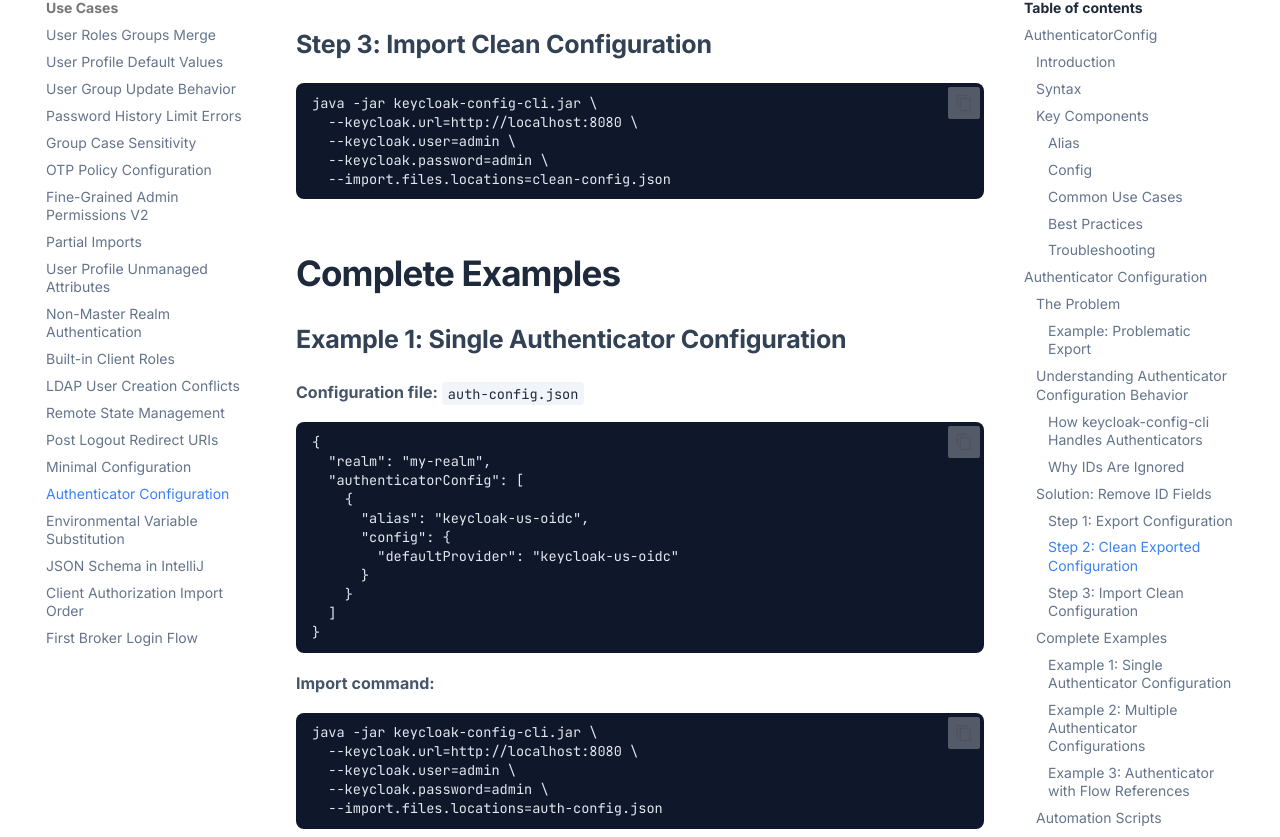
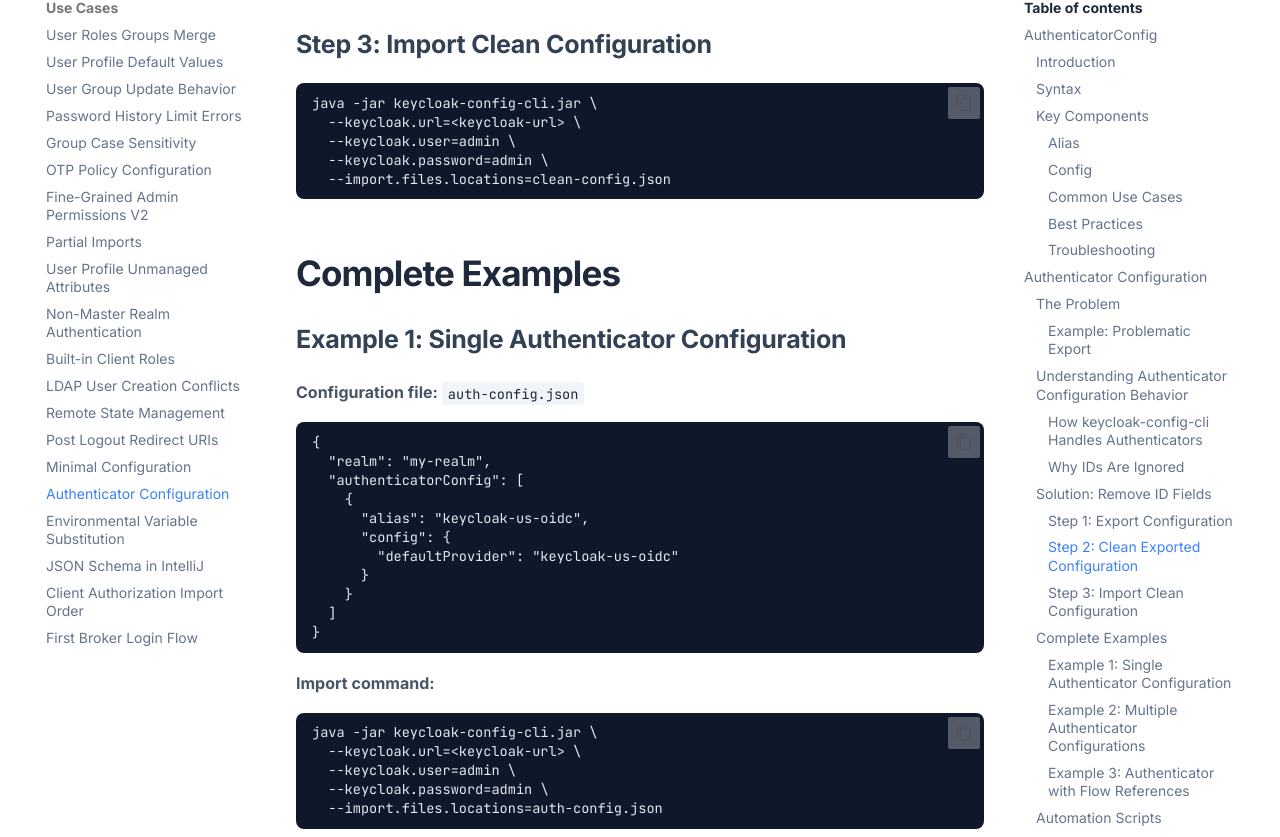
Before and after one commit to adorsys/keycloak-config-cli, an MkDocs documentation site: the page built from docs/config/authorization-config-import.md, in a window 1280 px wide and 1400 px high, scrolled down 4773 px. Shown: the part 147-984 px from the top of the window. Built offline with MkDocs 1.6.1 and Material for MkDocs 9.7.7, drawn with Linux system fonts in a browser that asks for light colours; comment, search, counter and statistics services are not loaded; some of the changed lines change nothing that is shown.

Commit message:
docs: make keycloak-url dynamic in authorization-config-import documentation

````diff
--- a/docs/config/authorization-config-import.md
+++ b/docs/config/authorization-config-import.md
@@ -169,7 +169,7 @@
 
 ```bash
 java -jar keycloak-config-cli.jar \
-  --keycloak.url=http://localhost:8080 \
+  --keycloak.url=<keycloak-url> \
   --keycloak.user=admin \
   --keycloak.password=admin \
   --import.files.locations=clean-config.json
@@ -197,7 +197,7 @@
 **Import command:**
 ```bash
 java -jar keycloak-config-cli.jar \
-  --keycloak.url=http://localhost:8080 \
+  --keycloak.url=<keycloak-url> \
   --keycloak.user=admin \
   --keycloak.password=admin \
   --import.files.locations=auth-config.json
````
